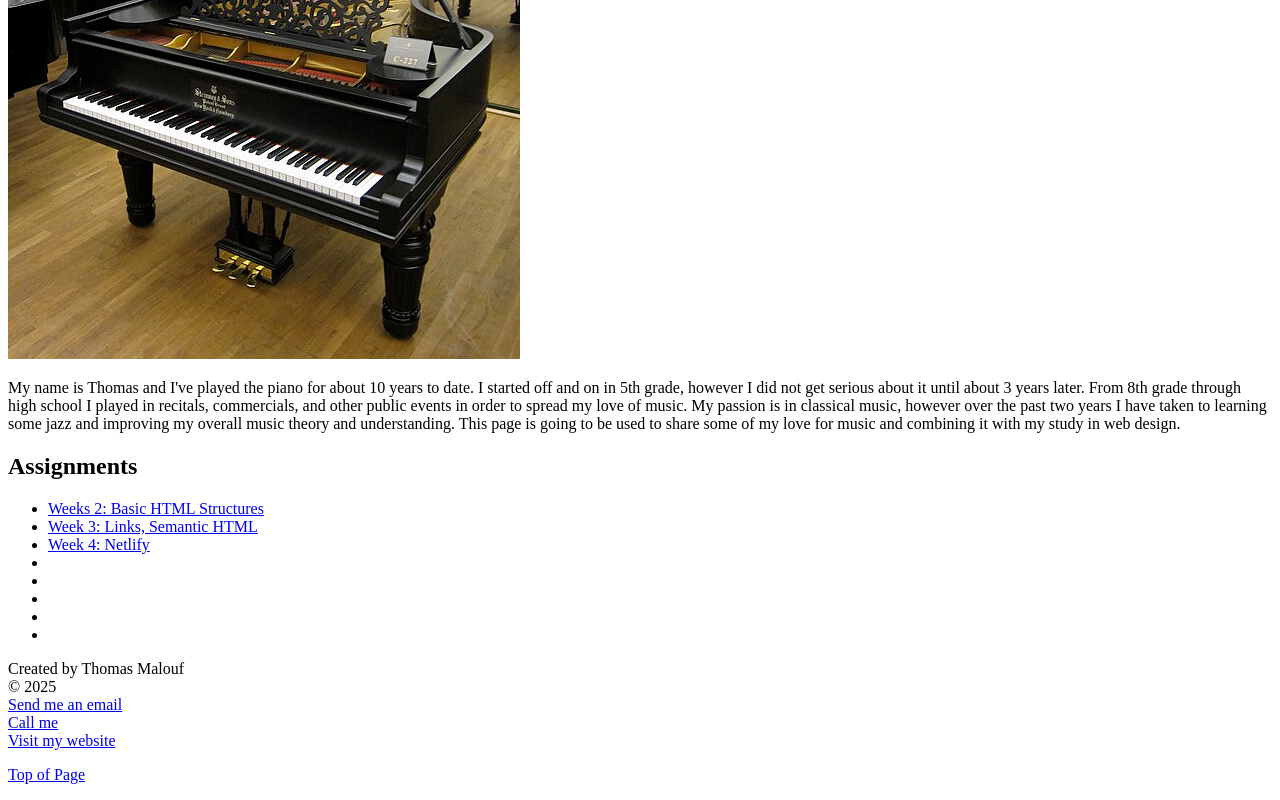
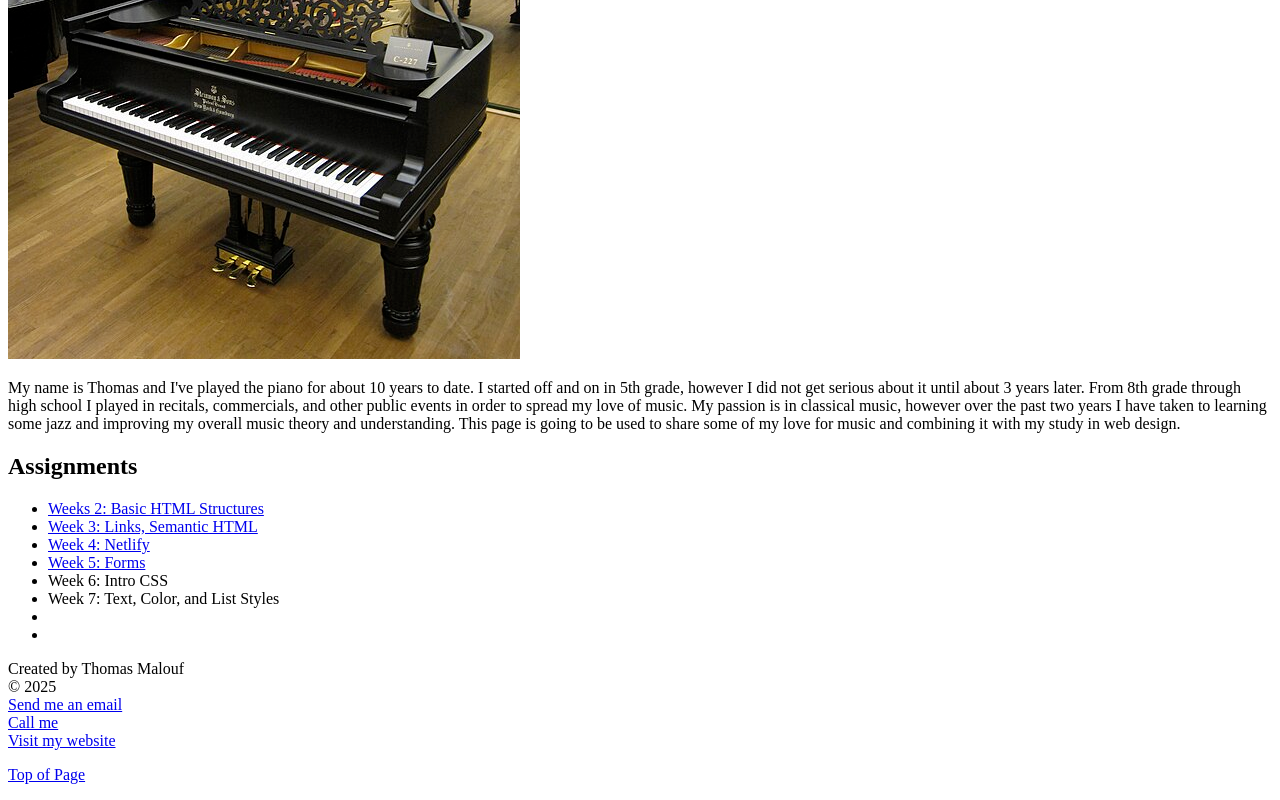
Before and after one commit to thomasmalouf/thomasmalouf.github.io, a plain HTML site: page index.html in a window 1280 px wide. Shown: the part 418-1218 px from the top of the page. Drawn offline with Linux system fonts and the light colour scheme.

Commit message:
assignments update

```diff
--- a/index.html
+++ b/index.html
@@ -4,6 +4,7 @@
     <meta charset="UTF-8">
     <meta name="viewport" content="width=device-width, initial-scale=1.0">
     <title>Home</title>
+    <link rel="stylesheet" href="css/index-style.css">
 </head>
 <body>
 
@@ -32,9 +33,9 @@
             <li><a href="challenge.html">Weeks 2: Basic HTML Structures</a></li>
             <li><a href="challenge.html">Week 3: Links, Semantic HTML</a></li>
             <li><a href="https://admirable-pegasus-b0f121.netlify.app/">Week 4: Netlify</a></li>
-            <li><a href=""></a></li>
-            <li><a href=""></a></li>
-            <li><a href=""></a></li>
+            <li><a href="form.html">Week 5: Forms</a></li>
+            <li><a href="challenge.html"></a>Week 6: Intro CSS</li>
+            <li><a href="index.html"></a>Week 7: Text, Color, and List Styles</li>
             <li><a href=""></a></li>
             <li><a href=""></a></li>
         </ul>
```
Also changed, not shown: css/index-style.css (added).
